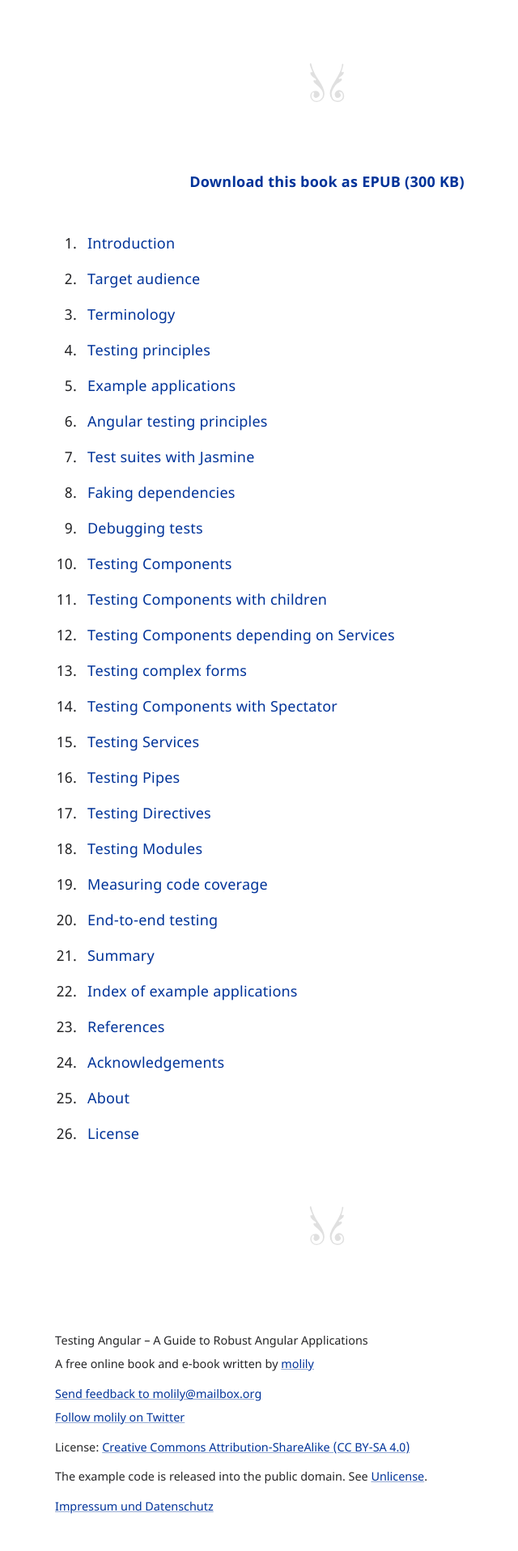
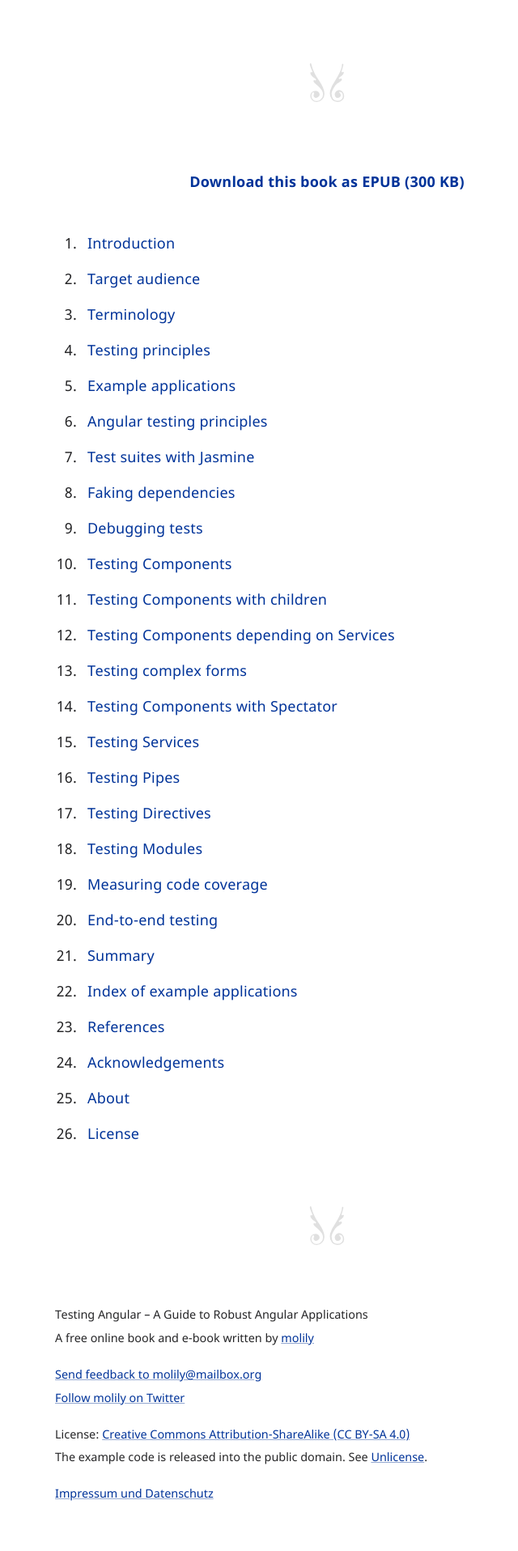
Before and after one commit to molily/molily.de, a Jekyll site: the page built from _testing-angular/cover.html, in a window 1280 px wide. Shown: the part 854-2770 px from the top of the page at 81% size, without its empty margins (236-876 px from the left). Built offline with Jekyll 4.4.1, drawn with Linux system fonts in a browser that asks for light colours; after the commit the page ends 2730 px from its top, so only the background shows below that.

Commit message:
Footer styling

```diff
--- a/_testing-angular/_page-footer.html
+++ b/_testing-angular/_page-footer.html
@@ -9,9 +9,7 @@
       <a href="https://twitter.com/molily" target="_blank">Follow molily on Twitter</a>
     </p>
     <p>
-      License: <a rel="license" href="https://creativecommons.org/licenses/by-sa/4.0/">Creative Commons Attribution-ShareAlike (CC BY-SA 4.0)</a>
-    </p>
-    <p>
+      License: <a rel="license" href="https://creativecommons.org/licenses/by-sa/4.0/">Creative Commons Attribution-ShareAlike (CC BY-SA 4.0)</a><br>
       The example code is released into the public domain. See <a href="https://unlicense.org/">Unlicense</a>.
     </p>
     <p>
--- a/css/book.scss
+++ b/css/book.scss
@@ -477,16 +477,13 @@
  */
 
 #page-footer {
-  padding: 2rem;
-  // background-color: $background-color-inverted;
   font-size: 90%;
 
   @include dark-scheme {
-    // background-color: $dark-background-color-inverted;
   }
 
   p {
-    margin-bottom: 0.5rem;
+    margin-bottom: 1rem;
   }
 }
 
```
